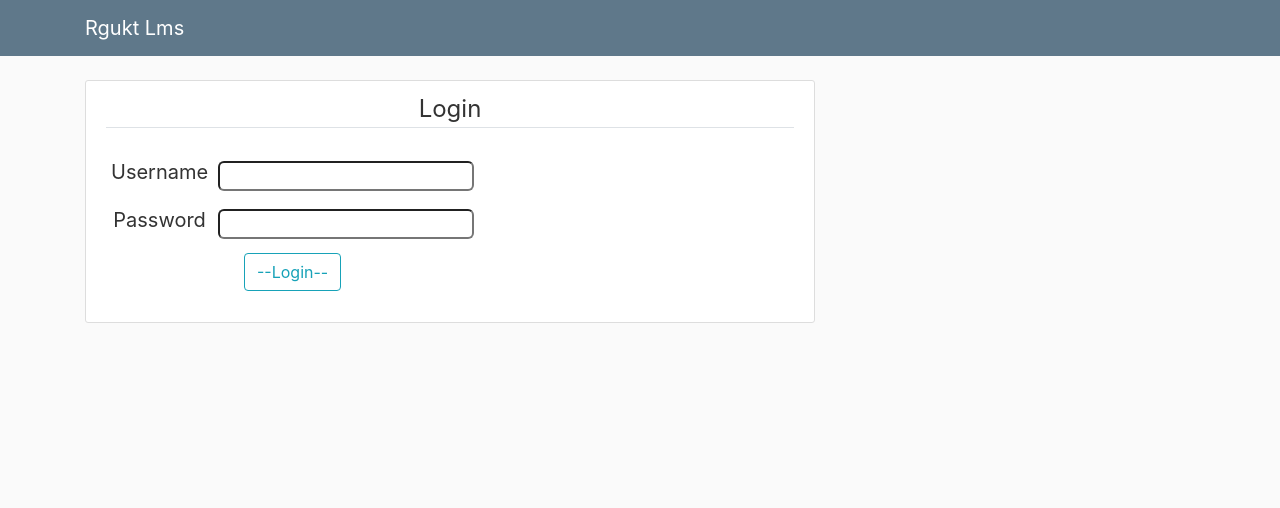
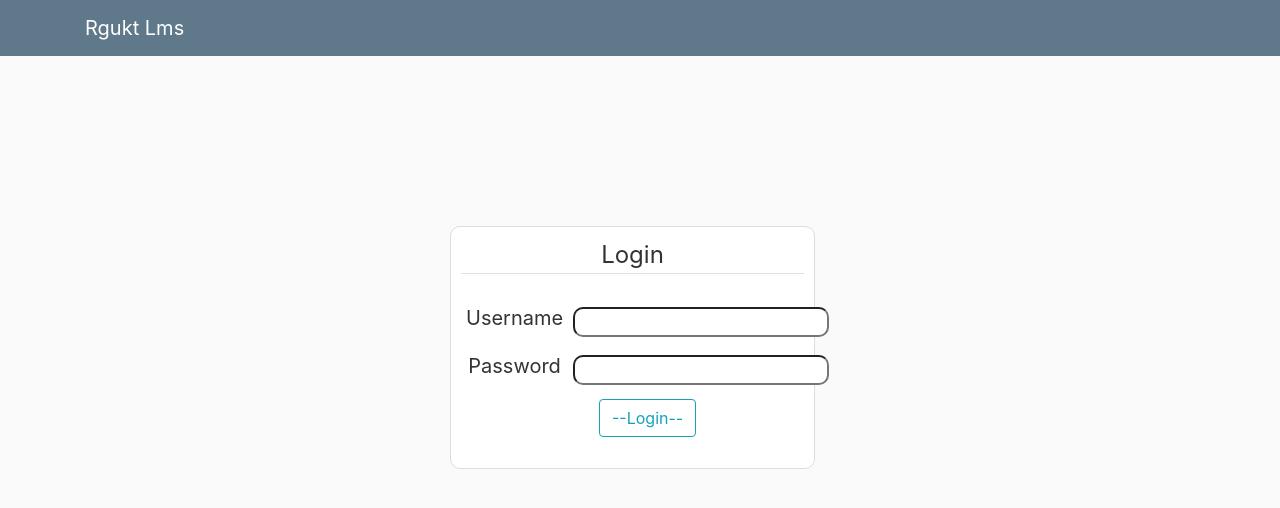
Before and after one commit to AjayReddyK/Lms-Lite, a Django app: page / in a window 1280 px wide. Shown: the top 508 px of the page. Run offline with Django 3.2, Linux system fonts and the light colour scheme; some libraries are stand-ins or nearby versions.

Commit message:
login responsive
added manual css for login page to center

```diff
--- a/user/templates/user/login.html
+++ b/user/templates/user/login.html
@@ -4,13 +4,21 @@
 
 	<meta name="viewport" content="width=device-width, initial-scale=1.0">
 	<style>
-		.content-section{
+		.content-section1{
+			position: inherit;
   			justify-content: center;
 			align-items: center;
 			text-align: center;
+			padding: 10px;
+			border: 1px solid #dddddd;
+			background-color: #ffffff;
+			margin-left: 50%;
+			margin-top: 20%;
+			border-radius: 10px;
 		}
 		table{
-			align-items:center;}
+			align-items:center;
+			margin: auto;}
 		td{
 			padding: 5px;
 		}
@@ -24,11 +32,21 @@
 		body{
 		}
 		input{
-			border-radius: 6px;
+			border-radius: 10px;
+
 		}
+
+		@media only screen and (max-width: 600px) {
+			.content-section1{
+				margin:auto;
+				margin-top:30%;
+				width: 100%;
+			}
+		  }
 	</style>
 
-	<div class='content-section'>
+
+	<div class='content-section1'>
 		<form method="POST">
 			{% csrf_token %}
 			<div class="form-group">
```
